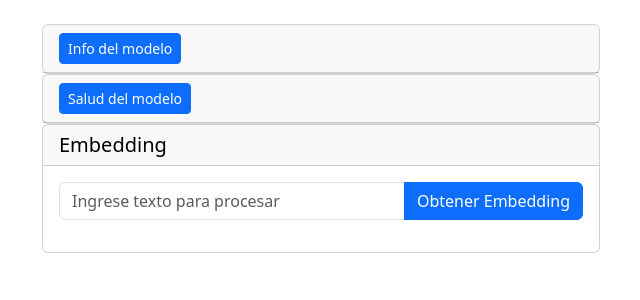
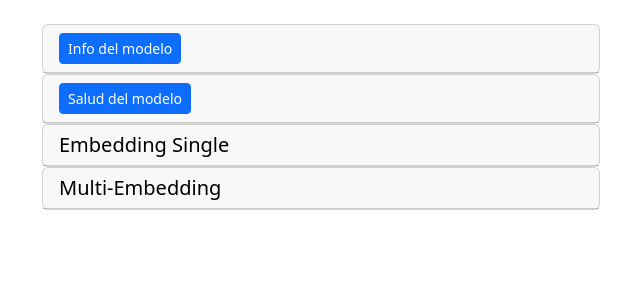
Before and after one commit to mhosan/geoofertas, an Angular app: page / in a window 1280 px wide. Shown: the top 300 px of the page, without its empty margins (40-680 px from the left). Built offline with nearby package versions, Linux system fonts and the light colour scheme.

Commit message:
formateando multi embeddings

```diff
--- a/src/app/components/hero/hero.component.html
+++ b/src/app/components/hero/hero.component.html
@@ -1,9 +1,8 @@
-
-<section >
+<section>
   <div class="container mt-4">
-    <div class="card w-50" >
+    <div class="card w-50">
       <div class="card-header text-white" (click)="toggleCardInfo()">
-       <button (click)="modelInfo()" class="btn btn-primary btn-sm">Info del modelo</button>
+        <button (click)="modelInfo()" class="btn btn-primary btn-sm">Info del modelo</button>
       </div>
       <div class="card-body" *ngIf="showContentInfo">
         <ul>
@@ -31,9 +30,9 @@
       </div>
     </div>
 
-    <div class="card w-50" >
+    <div class="card w-50">
       <div class="card-header text-white" (click)="toggleCardHealth()">
-       <button (click)="modelHealth()" class="btn btn-primary btn-sm">Salud del modelo</button>
+        <button (click)="modelHealth()" class="btn btn-primary btn-sm">Salud del modelo</button>
       </div>
 
       <div class="card-body" *ngIf="showContentHealth">
@@ -45,7 +44,7 @@
           @if (infoModelHealth?.model) {
           <li>Descripción: {{ infoModelHealth?.model }}</li>
           }
-         @if (infoModelHealth?.api_url) {
+          @if (infoModelHealth?.api_url) {
           <li>URL de la API: {{ infoModelHealth?.api_url }}</li>
           }
           @if (infoModelHealth?.test_embedding_dimensions) {
@@ -60,16 +59,40 @@
 
     <div class="card w-50">
       <div class="card-header text-black" (click)="toggleCardEmbeddingSingle()">
-        <h5 class="card-title mb-0">Embedding</h5>
+        <h5 class="card-title mb-0">Embedding Single</h5>
       </div>
       <div class="card-body" *ngIf="showContentEmbeddingSingle">
+        <button class="btn btn-primary btn-sm" type="button" (click)="getEmbedding()">Obtener Embedding</button>
         <div class="input-group mb-3">
           <input type="text" class="form-control" placeholder="Ingrese texto para procesar" [(ngModel)]="embeddingText">
-          <button class="btn btn-primary" type="button" (click)="getEmbedding()">Obtener Embedding</button>
         </div>
         <div *ngIf="embeddingResult">
           <h6>Resultado:</h6>
-          <pre class="bg-light p-2" style="max-height: 230px; overflow: auto;"><code>{{ embeddingResult | json }}</code></pre>
+          <pre class="bg-light p-2"
+            style="max-height: 230px; overflow: auto;"><code>{{ embeddingResult | json }}</code></pre>
+        </div>
+      </div>
+    </div>
+
+    <div class="card w-50">
+      <div class="card-header text-black" (click)="toggleCardEmbeddingMulti()">
+        <h5 class="card-title mb-0">Multi-Embedding</h5>
+      </div>
+      <div class="card-body" *ngIf="showContentEmbeddingMulti">
+        <button class="btn btn-primary btn-sm" type="button" (click)="getMultiEmbedding()">Obtener
+          Multi-Embedding</button>
+        <div class="input-group mb-3">
+          <textarea class="form-control" rows="5"
+            placeholder='{\n  "texts": [\n    "Texto Uno",\n    "Texto Dos"\n  ]\n}'
+            [(ngModel)]="multiEmbeddingText"></textarea>
+        </div>
+        <div *ngIf="multiEmbeddingError" class="alert alert-danger mt-2">
+          {{ multiEmbeddingError }}
+        </div>
+        <div *ngIf="multiEmbeddingResult">
+          <h6>Resultado:</h6>
+          <pre class="bg-light p-2"
+            style="max-height: 230px; overflow: auto;"><code>{{ multiEmbeddingResult | json }}</code></pre>
         </div>
       </div>
     </div>
--- a/src/app/components/hero/hero.component.ts
+++ b/src/app/components/hero/hero.component.ts
@@ -17,9 +17,13 @@ export class HeroComponent {
   infoModelHealth: any;
   showContentInfo = false;
   showContentHealth = false;
-  showContentEmbeddingSingle = true;
+  showContentEmbeddingSingle = false;
   embeddingText: string = '';
   embeddingResult: any;
+  showContentEmbeddingMulti = false;
+  multiEmbeddingText: string = '{\n  "texts": [\n    "Texto Uno",\n    "Texto Dos"\n  ]\n}';
+  multiEmbeddingResult: any;
+  multiEmbeddingError: string | null = null;
 
   constructor(private infoModelsService: InfoModelsService, private embeddingService: EmbeddingService) { }
 
@@ -39,13 +43,31 @@ export class HeroComponent {
 
   getEmbedding(): void {
     if (!this.embeddingText.trim()) {
-      console.log('El texto para el embedding no puede estar vacío.');
+      alert('El texto para el embedding no puede estar vacío.');
       return;
     }
-    this.embeddingService.getEmbedding(this.embeddingText).subscribe(data => {
+    this.embeddingService.getSingleEmbedding(this.embeddingText).subscribe(data => {
       this.embeddingResult = data;
       console.log('Embedding:', data);
     });
+  }
+
+  getMultiEmbedding(): void {
+    this.multiEmbeddingError = null;
+    if (!this.multiEmbeddingText.trim()) {
+      this.multiEmbeddingError = 'El texto para el multi-embedding no puede estar vacío.';
+      return;
+    }
+    try {
+      const data = JSON.parse(this.multiEmbeddingText);
+      this.embeddingService.getMultiEmbedding(data).subscribe(result => {
+        this.multiEmbeddingResult = result;
+        console.log('Multi-Embedding:', result);
+      });
+    } catch (error) {
+      this.multiEmbeddingError = 'Error al parsear el JSON. Asegúrese de que el formato es correcto.';
+      console.error('Error al parsear el JSON:', error);
+    }
   }
 
   toggleCardInfo() {
@@ -57,5 +79,8 @@ export class HeroComponent {
   toggleCardEmbeddingSingle() {
     this.showContentEmbeddingSingle = !this.showContentEmbeddingSingle;
   }
+  toggleCardEmbeddingMulti() {
+    this.showContentEmbeddingMulti = !this.showContentEmbeddingMulti;
+  }
 
 }
--- a/src/app/services/embedding.service.ts
+++ b/src/app/services/embedding.service.ts
@@ -10,7 +10,7 @@ export class EmbeddingService {
 
   constructor(private http: HttpClient) {}
 
-  getEmbedding(text: string): Observable<any> {
+  getSingleEmbedding(text: string): Observable<any> {
     const baseUrl = environment.apiUrl;
     const requestUrl = baseUrl ? `${baseUrl}/embedding` : '/api/embedding';
 
@@ -18,4 +18,11 @@ export class EmbeddingService {
 
     return this.http.post<any>(requestUrl, null, { params });
   }
+
+  getMultiEmbedding(data: { texts: string[] }): Observable<any> {
+    const baseUrl = environment.apiUrl;
+    const requestUrl = baseUrl ? `${baseUrl}/embeddings` : '/api/embeddings';
+
+    return this.http.post<any>(requestUrl, data);
+  }
 }
```
Also changed, not shown: 3 other files (tests, documents, lock files or other folders).
